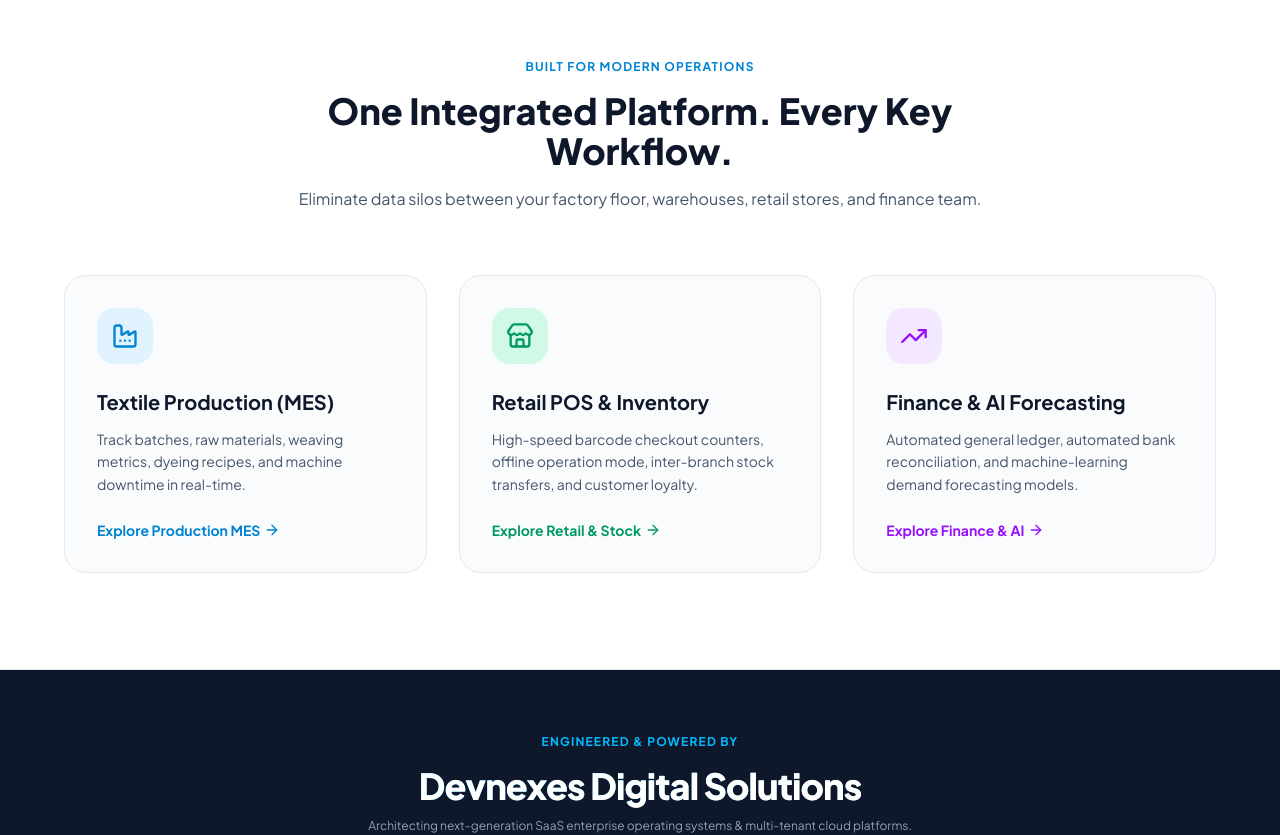
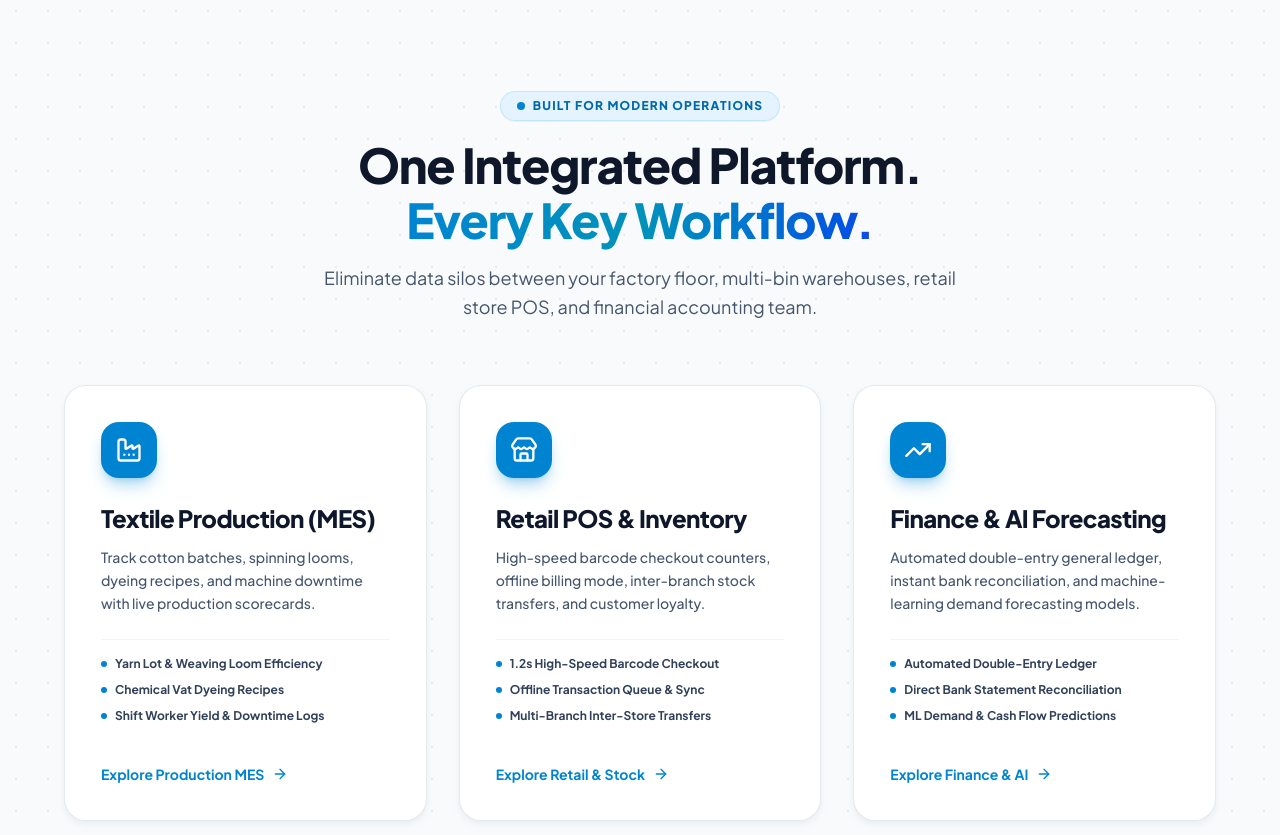
Before and after one commit to arhamsolution-me/ERP, a Next.js app in the folder apps/web/: page / in a window 1280 px wide. Shown: the part 920-1755 px from the top of the page. Built offline with nearby package versions, Linux system fonts and the light colour scheme.

Commit message:
design: upgrade Built for Modern Operations section to ultra-premium enterprise card grid with feature bullets and hover gradients

```diff
--- a/apps/web/app/(marketing)/page.tsx
+++ b/apps/web/app/(marketing)/page.tsx
@@ -215,48 +215,155 @@
 
       </section>
 
-      {/* FEATURE HIGHLIGHTS SECTION */}
-      <section className="py-24 bg-white border-b border-slate-200">
-        <div className="container mx-auto px-4 sm:px-6 lg:px-8">
+      {/* ULTRA-PREMIUM FEATURE HIGHLIGHTS SECTION */}
+      <section className="py-24 sm:py-32 bg-slate-50/60 border-b border-slate-200 relative overflow-hidden">
+        {/* Subtle Background Pattern */}
+        <div className="absolute inset-0 bg-[radial-gradient(#cbd5e1_1px,transparent_1px)] [background-size:32px_32px] opacity-40 pointer-events-none" />
+
+        <div className="container mx-auto px-4 sm:px-6 lg:px-8 relative z-10">
+
+          {/* Section Header */}
           <div className="text-center max-w-3xl mx-auto mb-16 space-y-4">
-            <h2 className="text-xs font-bold uppercase tracking-widest text-sky-600">Built for Modern Operations</h2>
-            <h3 className="text-3xl sm:text-4xl font-extrabold text-slate-900">One Integrated Platform. Every Key Workflow.</h3>
-            <p className="text-slate-600 text-base">Eliminate data silos between your factory floor, warehouses, retail stores, and finance team.</p>
+            <div className="inline-flex items-center gap-2 px-4 py-1.5 rounded-full bg-sky-100/80 border border-sky-200/80 text-sky-700 text-xs font-extrabold uppercase tracking-widest shadow-2xs">
+              <span className="w-2 h-2 rounded-full bg-sky-600 animate-pulse" />
+              <span>Built for Modern Operations</span>
+            </div>
+
+            <h2 className="text-4xl sm:text-5xl font-black tracking-tight text-slate-900 leading-[1.15]">
+              One Integrated Platform. <br className="hidden sm:inline" />
+              <span className="bg-gradient-to-r from-sky-600 via-cyan-600 to-blue-700 bg-clip-text text-transparent">
+                Every Key Workflow.
+              </span>
+            </h2>
+
+            <p className="text-slate-600 text-base sm:text-lg leading-relaxed max-w-2xl mx-auto">
+              Eliminate data silos between your factory floor, multi-bin warehouses, retail store POS, and financial accounting team.
+            </p>
           </div>
 
+          {/* 3-Column Premium Enterprise Cards */}
           <div className="grid md:grid-cols-3 gap-8 max-w-6xl mx-auto">
-            <div className="bg-slate-50/80 p-8 rounded-3xl border border-slate-200 hover:border-sky-500/50 hover:shadow-xl transition-all group">
-              <div className="bg-sky-100 w-14 h-14 rounded-2xl flex items-center justify-center mb-6 group-hover:bg-sky-600 group-hover:text-white transition-all">
-                <Factory className="h-7 w-7 text-sky-600 group-hover:text-white transition-colors" />
+
+            {/* Card 1: Textile Production (MES) */}
+            <div className="bg-white p-8 sm:p-9 rounded-3xl border border-slate-200/90 shadow-md shadow-slate-200/50 hover:shadow-2xl hover:shadow-sky-500/10 hover:border-sky-500/50 hover:-translate-y-1.5 transition-all duration-300 relative group overflow-hidden flex flex-col justify-between">
+              <div className="h-1.5 w-full bg-gradient-to-r from-sky-500 to-blue-600 absolute top-0 left-0 opacity-0 group-hover:opacity-100 transition-opacity" />
+
+              <div>
+                <div className="w-14 h-14 rounded-2xl bg-sky-600 text-white flex items-center justify-center mb-6 shadow-lg shadow-sky-600/30 group-hover:scale-110 transition-transform">
+                  <Factory className="h-7 w-7 text-white" />
+                </div>
+
+                <h3 className="text-2xl font-black text-slate-900 mb-3 tracking-tight">Textile Production (MES)</h3>
+                <p className="text-slate-600 text-sm leading-relaxed mb-6 font-medium">
+                  Track cotton batches, spinning looms, dyeing recipes, and machine downtime with live production scorecards.
+                </p>
+
+                {/* Feature Bullet Points */}
+                <div className="space-y-2.5 pt-4 border-t border-slate-100 mb-8">
+                  <div className="flex items-center gap-2 text-xs font-bold text-slate-700">
+                    <span className="w-1.5 h-1.5 rounded-full bg-sky-600 shrink-0" />
+                    <span>Yarn Lot &amp; Weaving Loom Efficiency</span>
+                  </div>
+                  <div className="flex items-center gap-2 text-xs font-bold text-slate-700">
+                    <span className="w-1.5 h-1.5 rounded-full bg-sky-600 shrink-0" />
+                    <span>Chemical Vat Dyeing Recipes</span>
+                  </div>
+                  <div className="flex items-center gap-2 text-xs font-bold text-slate-700">
+                    <span className="w-1.5 h-1.5 rounded-full bg-sky-600 shrink-0" />
+                    <span>Shift Worker Yield &amp; Downtime Logs</span>
+                  </div>
+                </div>
               </div>
-              <h4 className="text-xl font-bold text-slate-900 mb-3">Textile Production (MES)</h4>
-              <p className="text-slate-600 text-sm leading-relaxed mb-6">Track batches, raw materials, weaving metrics, dyeing recipes, and machine downtime in real-time.</p>
-              <Link href="/features#production" className="text-sky-600 font-bold text-sm hover:underline flex items-center gap-1 group-hover:gap-2 transition-all">
-                Explore Production MES <ArrowRight className="h-4 w-4" />
+
+              <Link
+                href="/features#production"
+                className="inline-flex items-center gap-2 text-sm font-bold text-sky-600 hover:text-sky-700 group/link transition-colors pt-2"
+              >
+                <span>Explore Production MES</span>
+                <ArrowRight className="h-4 w-4 group-hover/link:translate-x-1 transition-transform" />
               </Link>
             </div>
 
-            <div className="bg-slate-50/80 p-8 rounded-3xl border border-slate-200 hover:border-emerald-500/50 hover:shadow-xl transition-all group">
-              <div className="bg-emerald-100 w-14 h-14 rounded-2xl flex items-center justify-center mb-6 group-hover:bg-emerald-600 group-hover:text-white transition-all">
-                <Store className="h-7 w-7 text-emerald-600 group-hover:text-white transition-colors" />
+            {/* Card 2: Retail POS & Inventory */}
+            <div className="bg-white p-8 sm:p-9 rounded-3xl border border-slate-200/90 shadow-md shadow-slate-200/50 hover:shadow-2xl hover:shadow-sky-500/10 hover:border-sky-500/50 hover:-translate-y-1.5 transition-all duration-300 relative group overflow-hidden flex flex-col justify-between">
+              <div className="h-1.5 w-full bg-gradient-to-r from-sky-500 to-blue-600 absolute top-0 left-0 opacity-0 group-hover:opacity-100 transition-opacity" />
+
+              <div>
+                <div className="w-14 h-14 rounded-2xl bg-sky-600 text-white flex items-center justify-center mb-6 shadow-lg shadow-sky-600/30 group-hover:scale-110 transition-transform">
+                  <Store className="h-7 w-7 text-white" />
+                </div>
+
+                <h3 className="text-2xl font-black text-slate-900 mb-3 tracking-tight">Retail POS &amp; Inventory</h3>
+                <p className="text-slate-600 text-sm leading-relaxed mb-6 font-medium">
+                  High-speed barcode checkout counters, offline billing mode, inter-branch stock transfers, and customer loyalty.
+                </p>
+
+                {/* Feature Bullet Points */}
+                <div className="space-y-2.5 pt-4 border-t border-slate-100 mb-8">
+                  <div className="flex items-center gap-2 text-xs font-bold text-slate-700">
+                    <span className="w-1.5 h-1.5 rounded-full bg-sky-600 shrink-0" />
+                    <span>1.2s High-Speed Barcode Checkout</span>
+                  </div>
+                  <div className="flex items-center gap-2 text-xs font-bold text-slate-700">
+                    <span className="w-1.5 h-1.5 rounded-full bg-sky-600 shrink-0" />
+                    <span>Offline Transaction Queue &amp; Sync</span>
+                  </div>
+                  <div className="flex items-center gap-2 text-xs font-bold text-slate-700">
+                    <span className="w-1.5 h-1.5 rounded-full bg-sky-600 shrink-0" />
+                    <span>Multi-Branch Inter-Store Transfers</span>
+                  </div>
+                </div>
               </div>
-              <h4 className="text-xl font-bold text-slate-900 mb-3">Retail POS &amp; Inventory</h4>
-              <p className="text-slate-600 text-sm leading-relaxed mb-6">High-speed barcode checkout counters, offline operation mode, inter-branch stock transfers, and customer loyalty.</p>
-              <Link href="/features#inventory" className="text-emerald-600 font-bold text-sm hover:underline flex items-center gap-1 group-hover:gap-2 transition-all">
-                Explore Retail &amp; Stock <ArrowRight className="h-4 w-4" />
+
+              <Link
+                href="/features#inventory"
+                className="inline-flex items-center gap-2 text-sm font-bold text-sky-600 hover:text-sky-700 group/link transition-colors pt-2"
+              >
+                <span>Explore Retail &amp; Stock</span>
+                <ArrowRight className="h-4 w-4 group-hover/link:translate-x-1 transition-transform" />
               </Link>
             </div>
 
-            <div className="bg-slate-50/80 p-8 rounded-3xl border border-slate-200 hover:border-purple-500/50 hover:shadow-xl transition-all group">
-              <div className="bg-purple-100 w-14 h-14 rounded-2xl flex items-center justify-center mb-6 group-hover:bg-purple-600 group-hover:text-white transition-all">
-                <TrendingUp className="h-7 w-7 text-purple-600 group-hover:text-white transition-colors" />
+            {/* Card 3: Finance & AI Forecasting */}
+            <div className="bg-white p-8 sm:p-9 rounded-3xl border border-slate-200/90 shadow-md shadow-slate-200/50 hover:shadow-2xl hover:shadow-sky-500/10 hover:border-sky-500/50 hover:-translate-y-1.5 transition-all duration-300 relative group overflow-hidden flex flex-col justify-between">
+              <div className="h-1.5 w-full bg-gradient-to-r from-sky-500 to-blue-600 absolute top-0 left-0 opacity-0 group-hover:opacity-100 transition-opacity" />
+
+              <div>
+                <div className="w-14 h-14 rounded-2xl bg-sky-600 text-white flex items-center justify-center mb-6 shadow-lg shadow-sky-600/30 group-hover:scale-110 transition-transform">
+                  <TrendingUp className="h-7 w-7 text-white" />
+                </div>
+
+                <h3 className="text-2xl font-black text-slate-900 mb-3 tracking-tight">Finance &amp; AI Forecasting</h3>
+                <p className="text-slate-600 text-sm leading-relaxed mb-6 font-medium">
+                  Automated double-entry general ledger, instant bank reconciliation, and machine-learning demand forecasting models.
+                </p>
+
+                {/* Feature Bullet Points */}
+                <div className="space-y-2.5 pt-4 border-t border-slate-100 mb-8">
+                  <div className="flex items-center gap-2 text-xs font-bold text-slate-700">
+                    <span className="w-1.5 h-1.5 rounded-full bg-sky-600 shrink-0" />
+                    <span>Automated Double-Entry Ledger</span>
+                  </div>
+                  <div className="flex items-center gap-2 text-xs font-bold text-slate-700">
+                    <span className="w-1.5 h-1.5 rounded-full bg-sky-600 shrink-0" />
+                    <span>Direct Bank Statement Reconciliation</span>
+                  </div>
+                  <div className="flex items-center gap-2 text-xs font-bold text-slate-700">
+                    <span className="w-1.5 h-1.5 rounded-full bg-sky-600 shrink-0" />
+                    <span>ML Demand &amp; Cash Flow Predictions</span>
+                  </div>
+                </div>
               </div>
-              <h4 className="text-xl font-bold text-slate-900 mb-3">Finance &amp; AI Forecasting</h4>
-              <p className="text-slate-600 text-sm leading-relaxed mb-6">Automated general ledger, automated bank reconciliation, and machine-learning demand forecasting models.</p>
-              <Link href="/features#finance" className="text-purple-600 font-bold text-sm hover:underline flex items-center gap-1 group-hover:gap-2 transition-all">
-                Explore Finance &amp; AI <ArrowRight className="h-4 w-4" />
+
+              <Link
+                href="/features#finance"
+                className="inline-flex items-center gap-2 text-sm font-bold text-sky-600 hover:text-sky-700 group/link transition-colors pt-2"
+              >
+                <span>Explore Finance &amp; AI</span>
+                <ArrowRight className="h-4 w-4 group-hover/link:translate-x-1 transition-transform" />
               </Link>
             </div>
+
           </div>
         </div>
       </section>
```
